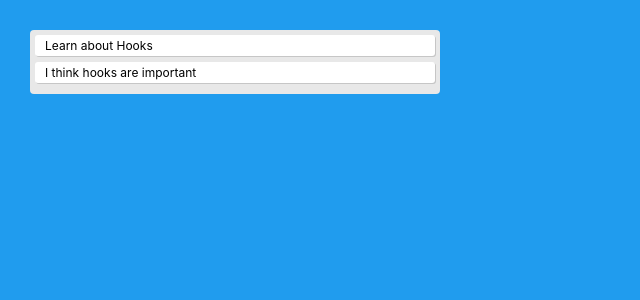
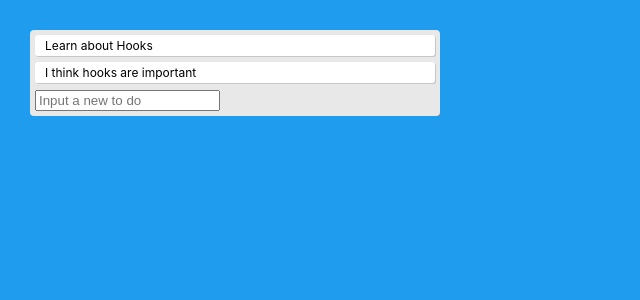
Before and after one commit to mwanjajoel/react-hooks, a React (Create React App) app: page / in a window 1280 px wide. Shown: the top 300 px of the page, without its empty margins (0-640 px from the left). Built offline with nearby package versions, Linux system fonts and the light colour scheme.

Commit message:
updated to do form

```diff
--- a/src/App.js
+++ b/src/App.js
@@ -1,5 +1,6 @@
 import React, { useState } from 'react';
 import Todo from './components/Todo';
+import TodoForm from './components/TodoForm';
 
 function App() {
 
@@ -14,12 +15,20 @@ function App() {
     }
   ]);
 
+  // function to add todos
+  const addTodo = text => {
+
+    const newTodos = [...todos, { text }]
+    setTodos(newTodos);
+  }
+
   return (
     <div className="app">
       <div className="todo-list">
         {todos.map((todo, index) => (
           <Todo key={index} todo={todo} />
         ))}
+        <TodoForm addTodo={addTodo}/>
       </div>
     </div>
   )
--- /dev/null
+++ b/src/components/TodoForm.js
@@ -0,0 +1,34 @@
+import React, { useState } from 'react';
+
+function ToDoForm(props) {
+
+    const [value, setValue] = useState('');
+
+    // function that handles the submitted values
+    const handleSubmit = e => {
+        e.preventDefault()
+
+        // we do not want to submit empty values
+        if(!value) return;
+
+        // add the to do. addTodo is a property
+        props.addTodo(value);
+
+        // clear the form state
+        setValue('');
+
+    }
+
+    return(
+        <form onSubmit={handleSubmit}>
+            <input type="text"
+            className="input"
+            value={value}
+            placeholder="Input a new to do"
+            onChange={e => setValue(e.target.value)} />
+        </form>
+    )
+
+}
+
+export default ToDoForm;
```
Also changed, not shown: 1 other file (tests, documents, lock files or other folders).
